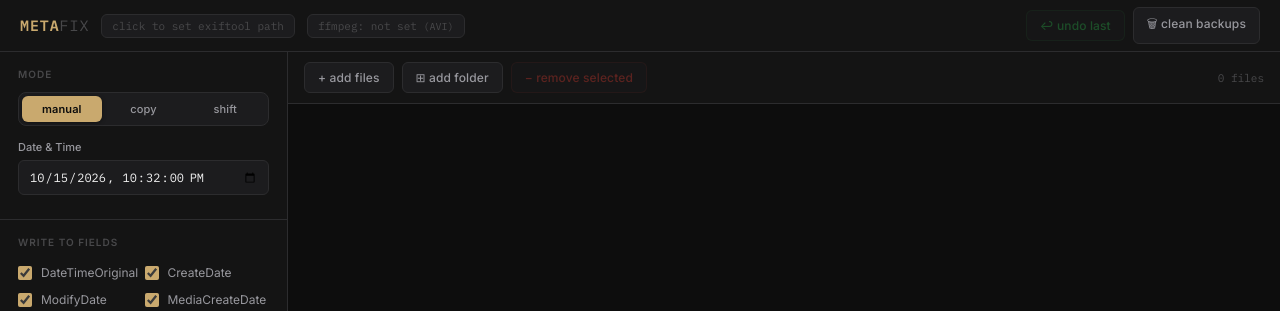
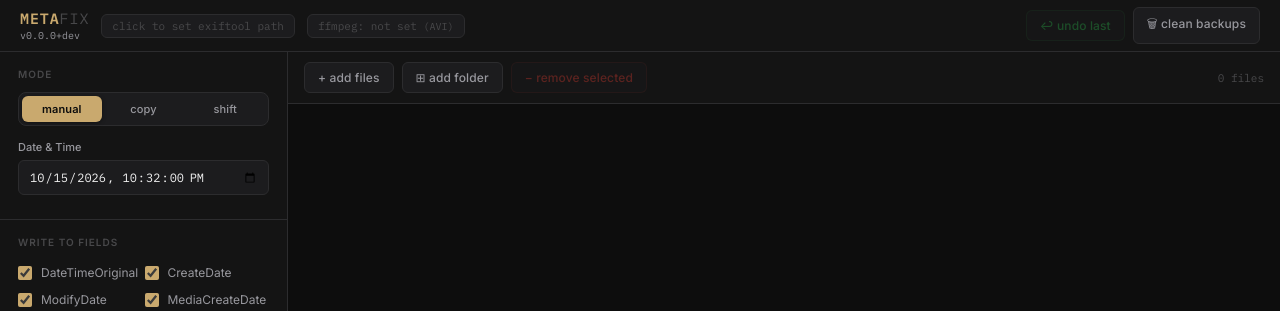
Before and after one commit to TariqMK/MetaFix, a Flask app: page / in a window 1280 px wide. Shown: the top 311 px of the page. Run offline with Flask 3, Linux system fonts and the light colour scheme.

Commit message:
Display app version in header
The app now passes its package version into the index template and renders it beside the METAFIX logo in the titlebar. Updated the header styling to present the brand and version in a compact layout, making the running version easier to identify.

```diff
--- a/metafix/routes.py
+++ b/metafix/routes.py
@@ -7,14 +7,14 @@ from .config import state, save_config
 from .fields import MEDIA_EXTS, ALL_DEST_FIELDS, COPY_SOURCE_FIELDS
 from .metadata import read_metadata_batch
 from .files import _add_paths, _file_list
-from . import operations
+from . import operations, __version__
 
 routes = Blueprint("metafix", __name__)
 
 
 @routes.route("/")
 def index():
-    return render_template("index.html")
+    return render_template("index.html", app_version=__version__)
 
 
 @routes.route("/api/config", methods=["GET"])
--- a/metafix/static/css/app.css
+++ b/metafix/static/css/app.css
@@ -58,6 +58,19 @@
     display: flex;
     align-items: center;
     gap: 12px;
+  }
+  .brand {
+    display: flex;
+    flex-direction: column;
+    gap: 2px;
+    flex-shrink: 0;
+  }
+  .app-version {
+    font-family: var(--mono);
+    font-size: 10px;
+    line-height: 1.2;
+    color: var(--text2);
+    white-space: nowrap;
   }
   .logo {
     font-family: var(--mono);
--- a/metafix/templates/index.html
+++ b/metafix/templates/index.html
@@ -11,7 +11,10 @@
 <!-- TITLEBAR -->
 <div class="titlebar">
   <div class="titlebar-left">
-    <div class="logo">META<span>FIX</span></div>
+    <div class="brand">
+      <div class="logo">META<span>FIX</span></div>
+      <div class="app-version" aria-label="Application version">v{{ app_version }}</div>
+    </div>
     <div class="exif-status" id="exifStatus" onclick="browseExiftool()" title="Click to change ExifTool location">
       click to set exiftool path
     </div>
```
